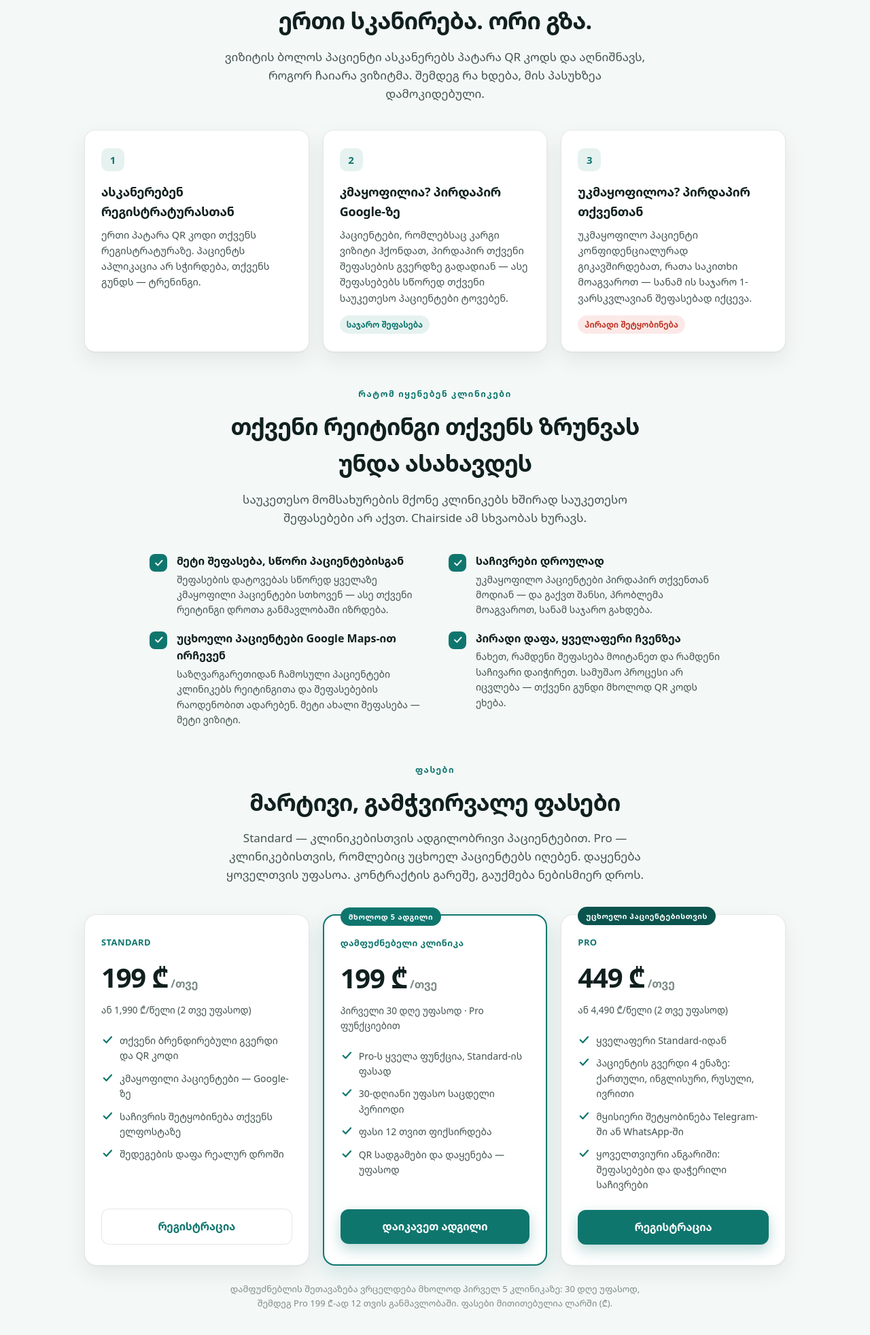
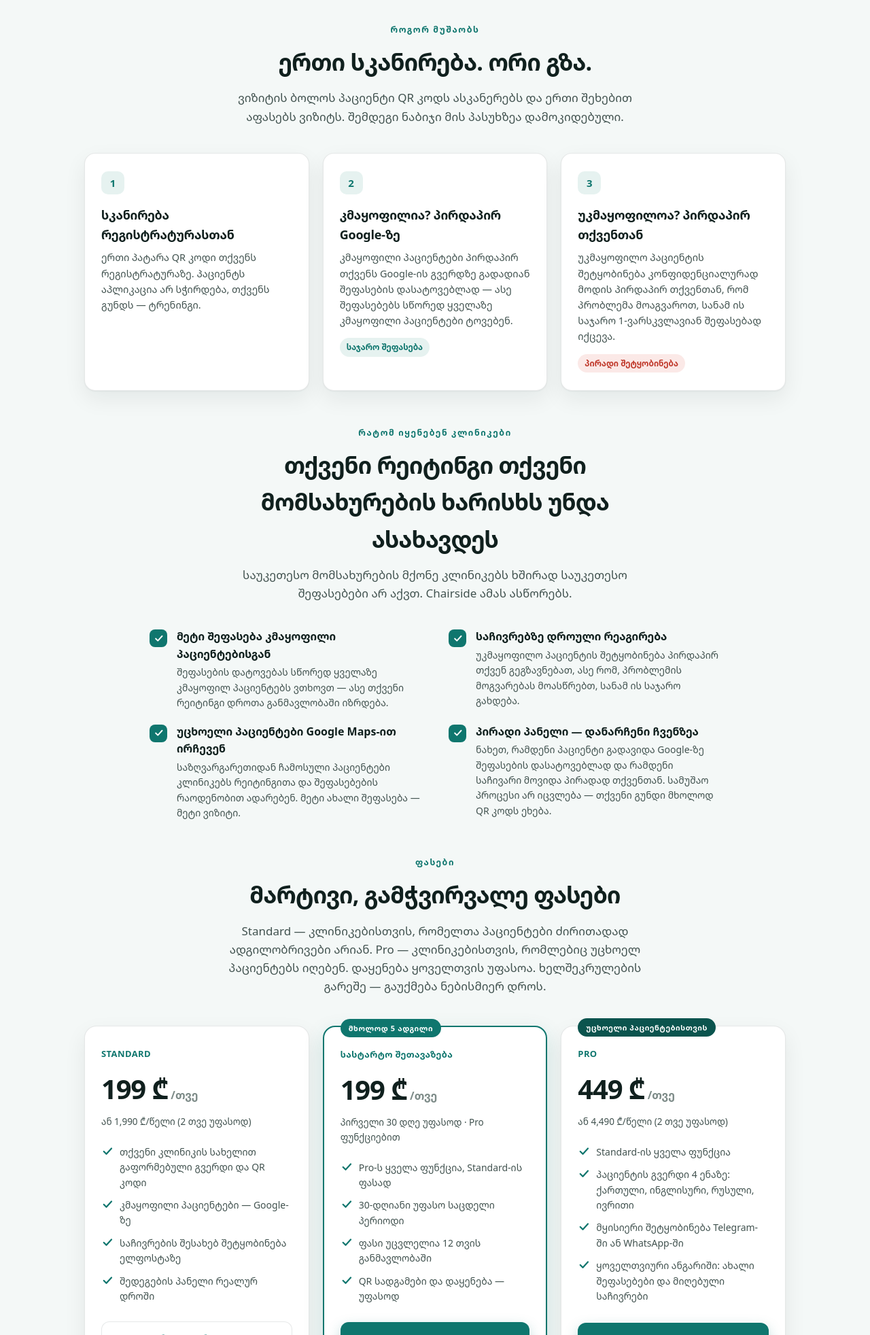
Before and after one commit to orisbuilds/reputation-watch, a plain HTML site: page ge/index.html in a window 1280 px wide. Shown: the part 836-2800 px from the top of the page at 68% size. Drawn offline with Linux system fonts and the light colour scheme.

Commit message:
Add files via upload

```diff
--- a/ge/index.html
+++ b/ge/index.html
@@ -4,7 +4,7 @@
 <meta charset="UTF-8">
 <meta name="viewport" content="width=device-width, initial-scale=1.0">
 <title>Chairside — პაციენტების უკუკავშირი, რომელიც შეფასებებს ზრდის</title>
-<meta name="description" content="Chairside თქვენს კმაყოფილ პაციენტებს Google-ის შეფასებებად აქცევს, უკმაყოფილოებს კი კონფიდენციალურად თქვენთან აგზავნის, სანამ საჯაროდ დაწერენ. ერთი QR კოდი რეგისტრატურაზე.">
+<meta name="description" content="Chairside კმაყოფილ პაციენტებს Google-ზე შეფასების დასატოვებლად აგზავნის, უკმაყოფილოების შეტყობინებები კი კონფიდენციალურად თქვენ გეგზავნებათ. ერთი QR კოდი რეგისტრატურაზე.">
 <link rel="canonical" href="https://trychairside.com/ge/">
 <link rel="alternate" hreflang="ka" href="https://trychairside.com/ge/">
 <link rel="alternate" hreflang="en-us" href="https://trychairside.com/">
@@ -188,7 +188,7 @@
     <div>
       <span class="eyebrow" data-i18n="hero.eyebrow">სტომატოლოგიური კლინიკებისთვის · თბილისი</span>
       <h1 data-i18n="hero.h1">მეტი 5-ვარსკვლავიანი შეფასება.<br>ნაკლები საჯარო საჩივარი.</h1>
-      <p class="lede" data-i18n="hero.lede">Chairside თქვენს კმაყოფილ პაციენტებს Google-ის შეფასებებად აქცევს — უკმაყოფილოებს კი კონფიდენციალურად თქვენთან აგზავნის, სანამ ისინი საჯაროდ დაწერენ.</p>
+      <p class="lede" data-i18n="hero.lede">Chairside კმაყოფილ პაციენტებს Google-ზე შეფასების დასატოვებლად აგზავნის, უკმაყოფილოების შეტყობინებები კი პირდაპირ და კონფიდენციალურად თქვენ გეგზავნებათ — სანამ ისინი საჯაროდ დაწერენ.</p>
       <div class="cta">
         <a class="btn btn-primary" href="https://forms.gle/sCaB5v4hvQ1pFE1Q7" target="_blank" rel="noopener" data-i18n="hero.cta1">დაარეგისტრირეთ კლინიკა</a>
         <a class="btn btn-ghost" href="#how" data-i18n="hero.cta2">როგორ მუშაობს</a>
@@ -198,10 +198,10 @@
     <div>
       <div class="mock" aria-hidden="true">
         <div class="h"><span class="em">🪥</span> <span data-i18n="mock.h">როგორ იყო ვიზიტი?</span></div>
-        <div class="sub" data-i18n="mock.sub">თქვენი აზრი გვეხმარება, უკეთ მოგემსახუროთ.</div>
-        <div class="opt good"><span data-i18n="mock.good">😊 კარგი გამოცდილება მქონდა</span> <span class="rt">→ Google</span></div>
-        <div class="opt bad"><span data-i18n="mock.bad">🙁 რაღაც ისე ვერ იყო</span> <span class="rt" data-i18n="mock.private">→ პირადად</span></div>
-        <div class="cap" data-i18n="mock.cap">ამას ხედავს პაციენტი QR კოდის დასკანერების შემდეგ</div>
+        <div class="sub" data-i18n="mock.sub">თქვენი აზრი გვეხმარება, რომ უკეთ მოგემსახუროთ.</div>
+        <div class="opt good"><span data-i18n="mock.good">😊 ყველაფერი მომეწონა</span> <span class="rt">→ Google</span></div>
+        <div class="opt bad"><span data-i18n="mock.bad">🙁 რაღაც არ მომეწონა</span> <span class="rt" data-i18n="mock.private">→ კლინიკას</span></div>
+        <div class="cap" data-i18n="mock.cap">ასე გამოიყურება პაციენტის ეკრანი QR კოდის დასკანერების შემდეგ</div>
       </div>
     </div>
   </div>
@@ -211,24 +211,24 @@
     <div class="sec-head">
       <span class="eyebrow" data-i18n="how.eyebrow">როგორ მუშაობს</span>
       <h2 data-i18n="how.h2">ერთი სკანირება. ორი გზა.</h2>
-      <p data-i18n="how.p">ვიზიტის ბოლოს პაციენტი ასკანერებს პატარა QR კოდს და აღნიშნავს, როგორ ჩაიარა ვიზიტმა. შემდეგ რა ხდება, მის პასუხზეა დამოკიდებული.</p>
+      <p data-i18n="how.p">ვიზიტის ბოლოს პაციენტი QR კოდს ასკანერებს და ერთი შეხებით აფასებს ვიზიტს. შემდეგი ნაბიჯი მის პასუხზეა დამოკიდებული.</p>
     </div>
     <div class="steps">
       <div class="step">
         <div class="n">1</div>
-        <h3 data-i18n="s1.h">ასკანერებენ რეგისტრატურასთან</h3>
+        <h3 data-i18n="s1.h">სკანირება რეგისტრატურასთან</h3>
         <p data-i18n="s1.p">ერთი პატარა QR კოდი თქვენს რეგისტრატურაზე. პაციენტს აპლიკაცია არ სჭირდება, თქვენს გუნდს — ტრენინგი.</p>
       </div>
       <div class="step">
         <div class="n">2</div>
         <h3 data-i18n="s2.h">კმაყოფილია? პირდაპირ Google-ზე</h3>
-        <p data-i18n="s2.p">პაციენტები, რომლებსაც კარგი ვიზიტი ჰქონდათ, პირდაპირ თქვენი შეფასების გვერდზე გადადიან — ასე შეფასებებს სწორედ თქვენი საუკეთესო პაციენტები ტოვებენ.</p>
+        <p data-i18n="s2.p">კმაყოფილი პაციენტები პირდაპირ თქვენს Google-ის გვერდზე გადადიან შეფასების დასატოვებლად — ასე შეფასებებს სწორედ ყველაზე კმაყოფილი პაციენტები ტოვებენ.</p>
         <span class="tag google" data-i18n="s2.tag">საჯარო შეფასება</span>
       </div>
       <div class="step">
         <div class="n">3</div>
         <h3 data-i18n="s3.h">უკმაყოფილოა? პირდაპირ თქვენთან</h3>
-        <p data-i18n="s3.p">უკმაყოფილო პაციენტი კონფიდენციალურად გიკავშირდებათ, რათა საკითხი მოაგვაროთ — სანამ ის საჯარო 1-ვარსკვლავიან შეფასებად იქცევა.</p>
+        <p data-i18n="s3.p">უკმაყოფილო პაციენტის შეტყობინება კონფიდენციალურად მოდის პირდაპირ თქვენთან, რომ პრობლემა მოაგვაროთ, სანამ ის საჯარო 1-ვარსკვლავიან შეფასებად იქცევა.</p>
         <span class="tag private" data-i18n="s3.tag">პირადი შეტყობინება</span>
       </div>
     </div>
@@ -238,17 +238,17 @@
   <section>
     <div class="sec-head">
       <span class="eyebrow" data-i18n="ben.eyebrow">რატომ იყენებენ კლინიკები</span>
-      <h2 data-i18n="ben.h2">თქვენი რეიტინგი თქვენს ზრუნვას უნდა ასახავდეს</h2>
-      <p data-i18n="ben.p">საუკეთესო მომსახურების მქონე კლინიკებს ხშირად საუკეთესო შეფასებები არ აქვთ. Chairside ამ სხვაობას ხურავს.</p>
+      <h2 data-i18n="ben.h2">თქვენი რეიტინგი თქვენი მომსახურების ხარისხს უნდა ასახავდეს</h2>
+      <p data-i18n="ben.p">საუკეთესო მომსახურების მქონე კლინიკებს ხშირად საუკეთესო შეფასებები არ აქვთ. Chairside ამას ასწორებს.</p>
     </div>
     <div class="benefits">
       <div class="benefit">
         <span class="ic"><svg viewBox="0 0 24 24" fill="none"><path d="M5 12l5 5L20 6" stroke="#fff" stroke-width="3" stroke-linecap="round" stroke-linejoin="round"/></svg></span>
-        <div><h4 data-i18n="b1.h">მეტი შეფასება, სწორი პაციენტებისგან</h4><p data-i18n="b1.p">შეფასების დატოვებას სწორედ ყველაზე კმაყოფილი პაციენტები სთხოვენ — ასე თქვენი რეიტინგი დროთა განმავლობაში იზრდება.</p></div>
+        <div><h4 data-i18n="b1.h">მეტი შეფასება კმაყოფილი პაციენტებისგან</h4><p data-i18n="b1.p">შეფასების დატოვებას სწორედ ყველაზე კმაყოფილ პაციენტებს ვთხოვთ — ასე თქვენი რეიტინგი დროთა განმავლობაში იზრდება.</p></div>
       </div>
       <div class="benefit">
         <span class="ic"><svg viewBox="0 0 24 24" fill="none"><path d="M5 12l5 5L20 6" stroke="#fff" stroke-width="3" stroke-linecap="round" stroke-linejoin="round"/></svg></span>
-        <div><h4 data-i18n="b2.h">საჩივრები დროულად</h4><p data-i18n="b2.p">უკმაყოფილო პაციენტები პირდაპირ თქვენთან მოდიან — და გაქვთ შანსი, პრობლემა მოაგვაროთ, სანამ საჯარო გახდება.</p></div>
+        <div><h4 data-i18n="b2.h">საჩივრებზე დროული რეაგირება</h4><p data-i18n="b2.p">უკმაყოფილო პაციენტის შეტყობინება პირდაპირ თქვენ გეგზავნებათ, ასე რომ, პრობლემის მოგვარებას მოასწრებთ, სანამ ის საჯარო გახდება.</p></div>
       </div>
       <div class="benefit">
         <span class="ic"><svg viewBox="0 0 24 24" fill="none"><path d="M5 12l5 5L20 6" stroke="#fff" stroke-width="3" stroke-linecap="round" stroke-linejoin="round"/></svg></span>
@@ -256,7 +256,7 @@
       </div>
       <div class="benefit">
         <span class="ic"><svg viewBox="0 0 24 24" fill="none"><path d="M5 12l5 5L20 6" stroke="#fff" stroke-width="3" stroke-linecap="round" stroke-linejoin="round"/></svg></span>
-        <div><h4 data-i18n="b4.h">პირადი დაფა, ყველაფერი ჩვენზეა</h4><p data-i18n="b4.p">ნახეთ, რამდენი შეფასება მოიტანეთ და რამდენი საჩივარი დაიჭირეთ. სამუშაო პროცესი არ იცვლება — თქვენი გუნდი მხოლოდ QR კოდს ეხება.</p></div>
+        <div><h4 data-i18n="b4.h">პირადი პანელი — დანარჩენი ჩვენზეა</h4><p data-i18n="b4.p">ნახეთ, რამდენი პაციენტი გადავიდა Google-ზე შეფასების დასატოვებლად და რამდენი საჩივარი მოვიდა პირადად თქვენთან. სამუშაო პროცესი არ იცვლება — თქვენი გუნდი მხოლოდ QR კოდს ეხება.</p></div>
       </div>
     </div>
   </section>
@@ -266,7 +266,7 @@
     <div class="sec-head">
       <span class="eyebrow" data-i18n="pr.eyebrow">ფასები</span>
       <h2 data-i18n="pr.h2">მარტივი, გამჭვირვალე ფასები</h2>
-      <p data-i18n="pr.p">Standard — კლინიკებისთვის ადგილობრივი პაციენტებით. Pro — კლინიკებისთვის, რომლებიც უცხოელ პაციენტებს იღებენ. დაყენება ყოველთვის უფასოა. კონტრაქტის გარეშე, გაუქმება ნებისმიერ დროს.</p>
+      <p data-i18n="pr.p">Standard — კლინიკებისთვის, რომელთა პაციენტები ძირითადად ადგილობრივები არიან. Pro — კლინიკებისთვის, რომლებიც უცხოელ პაციენტებს იღებენ. დაყენება ყოველთვის უფასოა. ხელშეკრულების გარეშე — გაუქმება ნებისმიერ დროს.</p>
     </div>
     <div class="pricing">
 
@@ -276,10 +276,10 @@
         <div class="amt">199 ₾<span data-i18n="u.mo"> /თვე</span></div>
         <div class="sub" data-i18n="ps.sub">ან 1,990 ₾/წელი (2 თვე უფასოდ)</div>
         <ul>
-          <li><svg viewBox="0 0 24 24" fill="none"><path d="M5 12l5 5L20 6" stroke="#0f766e" stroke-width="3" stroke-linecap="round" stroke-linejoin="round"/></svg><span data-i18n="f1">თქვენი ბრენდირებული გვერდი და QR კოდი</span></li>
+          <li><svg viewBox="0 0 24 24" fill="none"><path d="M5 12l5 5L20 6" stroke="#0f766e" stroke-width="3" stroke-linecap="round" stroke-linejoin="round"/></svg><span data-i18n="f1">თქვენი კლინიკის სახელით გაფორმებული გვერდი და QR კოდი</span></li>
           <li><svg viewBox="0 0 24 24" fill="none"><path d="M5 12l5 5L20 6" stroke="#0f766e" stroke-width="3" stroke-linecap="round" stroke-linejoin="round"/></svg><span data-i18n="f2">კმაყოფილი პაციენტები — Google-ზე</span></li>
-          <li><svg viewBox="0 0 24 24" fill="none"><path d="M5 12l5 5L20 6" stroke="#0f766e" stroke-width="3" stroke-linecap="round" stroke-linejoin="round"/></svg><span data-i18n="f3">საჩივრის შეტყობინება თქვენს ელფოსტაზე</span></li>
-          <li><svg viewBox="0 0 24 24" fill="none"><path d="M5 12l5 5L20 6" stroke="#0f766e" stroke-width="3" stroke-linecap="round" stroke-linejoin="round"/></svg><span data-i18n="f4">შედეგების დაფა რეალურ დროში</span></li>
+          <li><svg viewBox="0 0 24 24" fill="none"><path d="M5 12l5 5L20 6" stroke="#0f766e" stroke-width="3" stroke-linecap="round" stroke-linejoin="round"/></svg><span data-i18n="f3">საჩივრების შესახებ შეტყობინება ელფოსტაზე</span></li>
+          <li><svg viewBox="0 0 24 24" fill="none"><path d="M5 12l5 5L20 6" stroke="#0f766e" stroke-width="3" stroke-linecap="round" stroke-linejoin="round"/></svg><span data-i18n="f4">შედეგების პანელი რეალურ დროში</span></li>
         </ul>
         <div class="go"><a class="btn btn-ghost" href="https://forms.gle/sCaB5v4hvQ1pFE1Q7" target="_blank" rel="noopener" data-i18n="nav.reg">რეგისტრაცია</a></div>
       </div>
@@ -287,13 +287,13 @@
       <!-- Founding (featured) -->
       <div class="price feature">
         <div class="badge" data-i18n="pf.badge">მხოლოდ 5 ადგილი</div>
-        <div class="plan" data-i18n="pf.plan">დამფუძნებელი კლინიკა</div>
+        <div class="plan" data-i18n="pf.plan">სასტარტო შეთავაზება</div>
         <div class="amt">199 ₾<span data-i18n="u.mo"> /თვე</span></div>
         <div class="sub" data-i18n="pf.sub">პირველი 30 დღე უფასოდ · Pro ფუნქციებით</div>
         <ul>
           <li><svg viewBox="0 0 24 24" fill="none"><path d="M5 12l5 5L20 6" stroke="#0f766e" stroke-width="3" stroke-linecap="round" stroke-linejoin="round"/></svg><span data-i18n="pf1">Pro-ს ყველა ფუნქცია, Standard-ის ფასად</span></li>
           <li><svg viewBox="0 0 24 24" fill="none"><path d="M5 12l5 5L20 6" stroke="#0f766e" stroke-width="3" stroke-linecap="round" stroke-linejoin="round"/></svg><span data-i18n="pf2">30-დღიანი უფასო საცდელი პერიოდი</span></li>
-          <li><svg viewBox="0 0 24 24" fill="none"><path d="M5 12l5 5L20 6" stroke="#0f766e" stroke-width="3" stroke-linecap="round" stroke-linejoin="round"/></svg><span data-i18n="pf3">ფასი 12 თვით ფიქსირდება</span></li>
+          <li><svg viewBox="0 0 24 24" fill="none"><path d="M5 12l5 5L20 6" stroke="#0f766e" stroke-width="3" stroke-linecap="round" stroke-linejoin="round"/></svg><span data-i18n="pf3">ფასი უცვლელია 12 თვის განმავლობაში</span></li>
           <li><svg viewBox="0 0 24 24" fill="none"><path d="M5 12l5 5L20 6" stroke="#0f766e" stroke-width="3" stroke-linecap="round" stroke-linejoin="round"/></svg><span data-i18n="pf4">QR სადგამები და დაყენება — უფასოდ</span></li>
         </ul>
         <div class="go"><a class="btn btn-primary" href="https://forms.gle/sCaB5v4hvQ1pFE1Q7" target="_blank" rel="noopener" data-i18n="pf.cta">დაიკავეთ ადგილი</a></div>
@@ -306,22 +306,22 @@
         <div class="amt">449 ₾<span data-i18n="u.mo"> /თვე</span></div>
         <div class="sub" data-i18n="pp.sub">ან 4,490 ₾/წელი (2 თვე უფასოდ)</div>
         <ul>
-          <li><svg viewBox="0 0 24 24" fill="none"><path d="M5 12l5 5L20 6" stroke="#0f766e" stroke-width="3" stroke-linecap="round" stroke-linejoin="round"/></svg><span data-i18n="p1">ყველაფერი Standard-იდან</span></li>
+          <li><svg viewBox="0 0 24 24" fill="none"><path d="M5 12l5 5L20 6" stroke="#0f766e" stroke-width="3" stroke-linecap="round" stroke-linejoin="round"/></svg><span data-i18n="p1">Standard-ის ყველა ფუნქცია</span></li>
           <li><svg viewBox="0 0 24 24" fill="none"><path d="M5 12l5 5L20 6" stroke="#0f766e" stroke-width="3" stroke-linecap="round" stroke-linejoin="round"/></svg><span data-i18n="p2">პაციენტის გვერდი 4 ენაზე: ქართული, ინგლისური, რუსული, ივრითი</span></li>
           <li><svg viewBox="0 0 24 24" fill="none"><path d="M5 12l5 5L20 6" stroke="#0f766e" stroke-width="3" stroke-linecap="round" stroke-linejoin="round"/></svg><span data-i18n="p3">მყისიერი შეტყობინება Telegram-ში ან WhatsApp-ში</span></li>
-          <li><svg viewBox="0 0 24 24" fill="none"><path d="M5 12l5 5L20 6" stroke="#0f766e" stroke-width="3" stroke-linecap="round" stroke-linejoin="round"/></svg><span data-i18n="p4">ყოველთვიური ანგარიში: შეფასებები და დაჭერილი საჩივრები</span></li>
+          <li><svg viewBox="0 0 24 24" fill="none"><path d="M5 12l5 5L20 6" stroke="#0f766e" stroke-width="3" stroke-linecap="round" stroke-linejoin="round"/></svg><span data-i18n="p4">ყოველთვიური ანგარიში: ახალი შეფასებები და მიღებული საჩივრები</span></li>
         </ul>
         <div class="go"><a class="btn btn-primary" href="https://forms.gle/sCaB5v4hvQ1pFE1Q7" target="_blank" rel="noopener" data-i18n="nav.reg">რეგისტრაცია</a></div>
       </div>
 
     </div>
-    <p class="pricing-note" data-i18n="pr.note">დამფუძნებლის შეთავაზება ვრცელდება მხოლოდ პირველ 5 კლინიკაზე: 30 დღე უფასოდ, შემდეგ Pro 199 ₾-ად 12 თვის განმავლობაში. ფასები მითითებულია ლარში (₾).</p>
+    <p class="pricing-note" data-i18n="pr.note">სასტარტო შეთავაზება ვრცელდება მხოლოდ პირველ 5 კლინიკაზე: 30 დღე უფასოდ, შემდეგ Pro 199 ₾-ად 12 თვის განმავლობაში. ფასები მითითებულია ლარში (₾).</p>
   </section>
 
   <!-- CTA BAND -->
   <div class="band">
     <h2 data-i18n="band.h2">გსურთ Chairside თქვენი კლინიკისთვის?</h2>
-    <p data-i18n="band.p">მოგვიყევით თქვენი კლინიკის შესახებ და ჩვენ შევქმნით თქვენს ბრენდირებულ ვერსიას — სრულად დაყენებულს და მზას სამუშაოდ.</p>
+    <p data-i18n="band.p">შეავსეთ მოკლე ფორმა და დანარჩენს ჩვენ მოვაწყობთ — Chairside თქვენს კლინიკაში სრულად მზად იქნება სამუშაოდ.</p>
     <a class="btn btn-white" href="https://forms.gle/sCaB5v4hvQ1pFE1Q7" target="_blank" rel="noopener" data-i18n="band.cta">დაარეგისტრირეთ კლინიკა →</a>
   </div>
 
@@ -358,7 +358,7 @@
     "hero.lede":"Chairside turns your happiest patients into Google reviews — and routes the unhappy ones to your clinic privately, before they ever post.",
     "hero.cta1":"Register your clinic","hero.cta2":"See how it works","hero.wa":"Message us on WhatsApp",
     "mock.h":"How'd we do?","mock.sub":"Your feedback helps us take better care of you.",
-    "mock.good":"😊 I had a good experience","mock.bad":"🙁 Something wasn't right","mock.private":"→ Private",
+    "mock.good":"😊 I had a good experience","mock.bad":"🙁 Something wasn't right","mock.private":"→ To the clinic",
     "mock.cap":"What a patient sees after scanning your QR code",
     "how.eyebrow":"How it works","how.h2":"One scan. Two paths.",
     "how.p":"At checkout, your patient scans a small QR code and taps how their visit went. What happens next depends on their answer.",
@@ -376,12 +376,12 @@
     "u.mo":" /mo",
     "ps.plan":"Standard","ps.sub":"or 1,990 ₾/yr (2 months free)",
     "f1":"Your own branded scan page &amp; QR","f2":"Happy patients sent to Google","f3":"Private complaint alerts to your inbox","f4":"Live results dashboard",
-    "pf.badge":"Only 5 spots","pf.plan":"Founding clinic","pf.sub":"First 30 days free · with Pro features",
+    "pf.badge":"Only 5 spots","pf.plan":"Launch offer","pf.sub":"First 30 days free · with Pro features",
     "pf1":"Every Pro feature, at the Standard price","pf2":"30-day free trial","pf3":"Price locked for 12 months","pf4":"QR stands &amp; setup included free",
     "pf.cta":"Claim a founding spot",
     "pp.badge":"For foreign patients","pp.plan":"Pro","pp.sub":"or 4,490 ₾/yr (2 months free)",
     "p1":"Everything in Standard","p2":"Patient page in 4 languages: Georgian, English, Russian, Hebrew","p3":"Instant complaint alerts on Telegram or WhatsApp","p4":"Monthly report: reviews gained &amp; complaints caught",
-    "pr.note":"The founding offer is limited to the first 5 clinics: 30 days free, then Pro for 199 ₾/mo for 12 months. Prices in Georgian lari (₾).",
+    "pr.note":"The launch offer is limited to the first 5 clinics: 30 days free, then Pro for 199 ₾/mo for 12 months. Prices in Georgian lari (₾).",
     "band.h2":"Want Chairside for your clinic?",
     "band.p":"Tell us about your clinic and we'll build your own branded version — set up and running for you.",
     "band.cta":"Register your clinic →",
```
